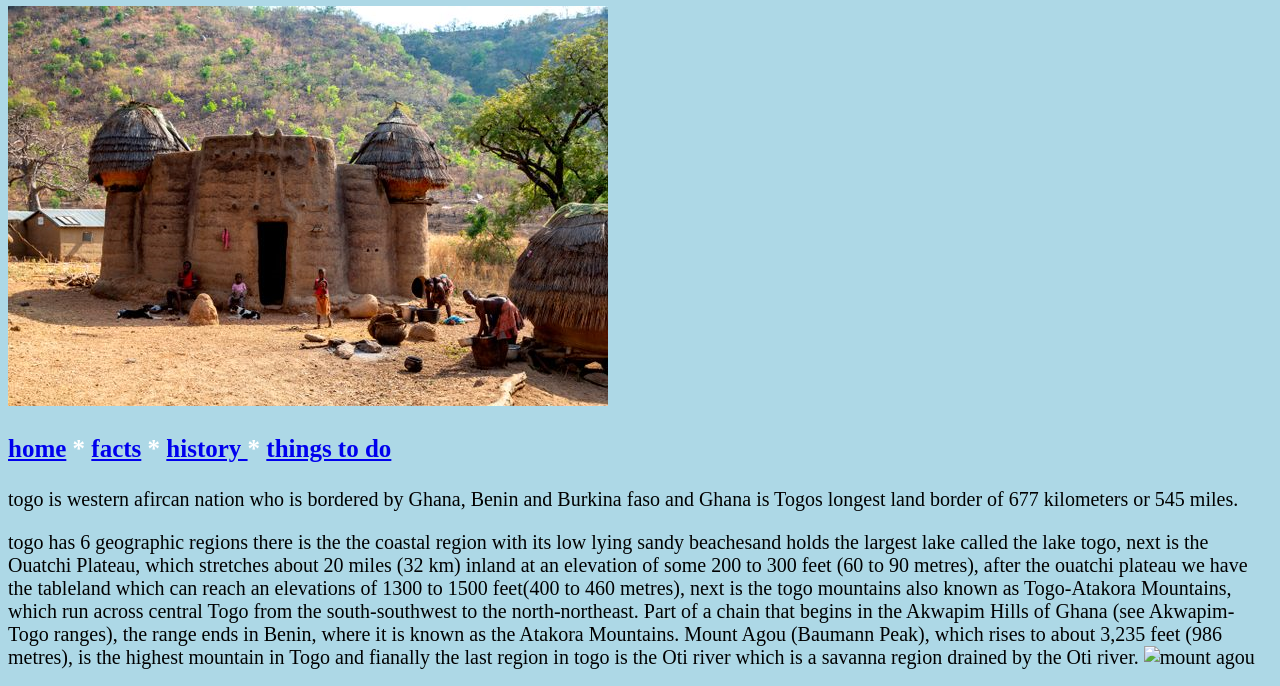
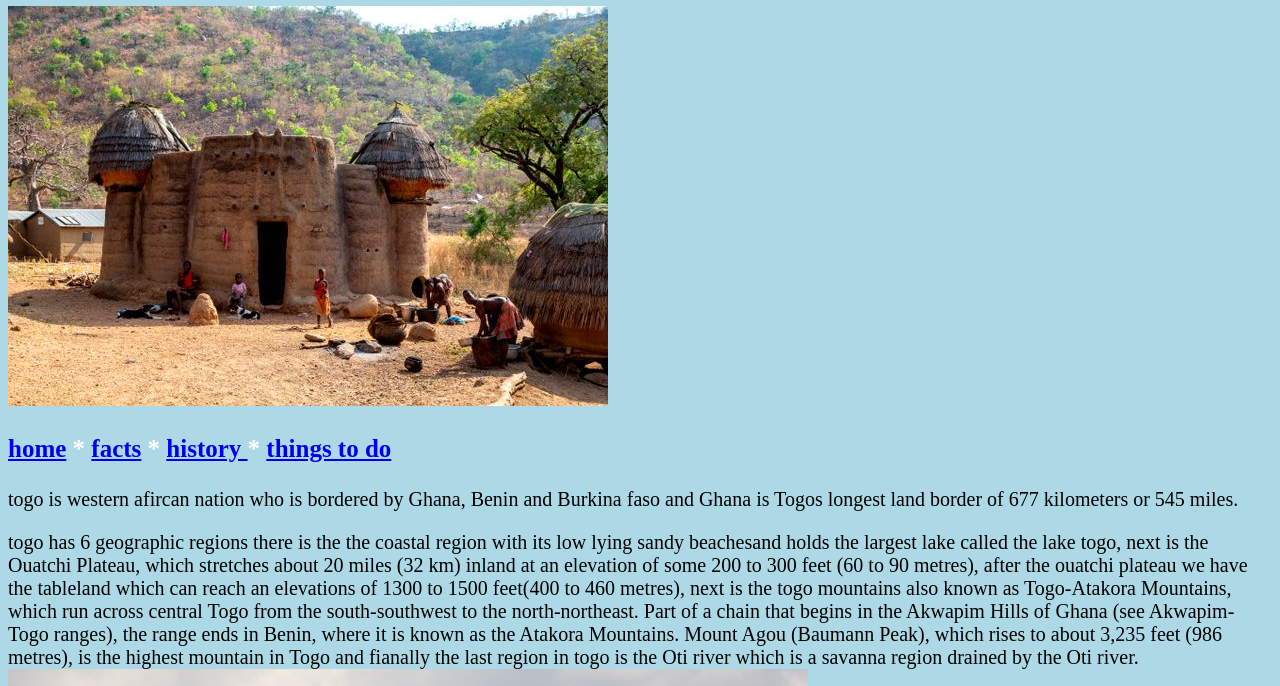
Before and after one commit to lidl-lover/togo-website, a plain HTML site: page facts about togo.html in a window 1280 px wide. Shown: the part 95-781 px from the top of the page. Drawn offline with Linux system fonts and the light colour scheme.

Commit message:
Update facts about togo.html

```diff
--- a/facts about togo.html
+++ b/facts about togo.html
@@ -47,8 +47,8 @@ style="width:600px;height:400px;"/>
 <p>togo has 6 geographic regions there is the the coastal region with its low lying sandy beachesand holds the largest lake called the lake togo, next is the Ouatchi Plateau, which stretches about 20 miles (32 km) inland at an elevation of some 200 to 300 feet (60 to 90 metres), after the ouatchi plateau we have the tableland which can reach an elevations of 1300 to 1500 feet(400 to 460 metres), next is the togo mountains also known as Togo-Atakora Mountains, which run across central Togo from the south-southwest to the north-northeast. Part of a chain that begins in the Akwapim Hills of Ghana (see Akwapim-Togo ranges), the range ends in Benin, where it is known as the Atakora Mountains. Mount Agou (Baumann Peak), which rises to about 3,235 feet (986 metres), is the highest mountain in Togo and fianally the last region in togo is the Oti river which is a savanna region drained by the Oti river.
 
 
-<img src="mount agou.png"
-alt="mount agou"
+<img src="mout agou.png"
+alt="mout agou"
 style="width:800px;height:600px;"/>
 
 
```
